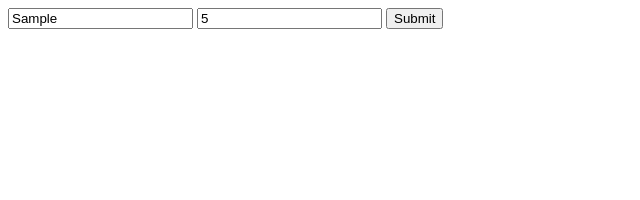
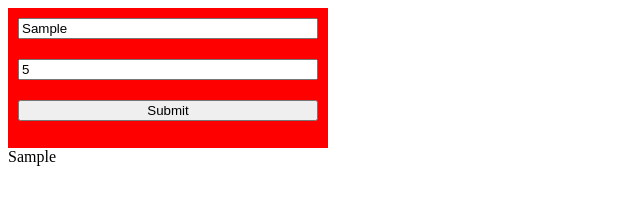
Before and after one commit to acciojob/async-function-timeout-gssubash, a website: page main.html in a window 1280 px wide. Both pictures are taken after typing "Sample", "5" into the empty fields and a click on the button "Submit". Shown: the whole page, without its empty margins (0-640 px from the left). Drawn offline with Linux system fonts and the light colour scheme.

Commit message:
created a submission

```diff
--- a/main.html
+++ b/main.html
@@ -10,7 +10,7 @@
     <form onsubmit="return false">
       <input type="text" id="text" placeholder="Text" />
       <input type="number" id="delay" placeholder="Delay" />
-      <button type="button" id="btn">Submit</button>
+      <button  id="btn">Submit</button>
     </form>
 
     <div id="output"></div>
--- a/script.js
+++ b/script.js
@@ -1 +1,35 @@
 //your JS code here. If required.
+const text = document.getElementById('text');
+const delay = document.getElementById('delay');
+const forms = document.querySelector('form');
+const output = document.getElementById('output');
+// console.log(text);
+// console.log(delay);
+// console.log(forms);
+// console.log(output);
+
+
+async function result(p1){
+	try{
+
+	const val = await p1;
+	output.innerText = val;
+		console.log(val);
+	}catch(err){
+		console.log(err);
+	}
+}
+
+forms.addEventListener('submit',(e)=>{
+	console.log('2')
+	const obj = e.target;
+	const delayVal = obj.delay.value;
+	const res = obj.text.value;
+	console.log(obj);
+	const pro = new Promise((resolve,reject)=>{
+		setTimeout(()=>{
+			resolve(res);
+		},delayVal);
+	});
+	result(pro);
+});
--- a/styles.css
+++ b/styles.css
@@ -1 +1,10 @@
 /*  your css code here. If applicable */
+form{
+	display:flex;
+	flex-direction: column;
+	width:300px;
+	background-color: red;
+	aspect-ratio:1/0.4;
+	row-gap:20px;
+	padding: 10px;
+}
```
